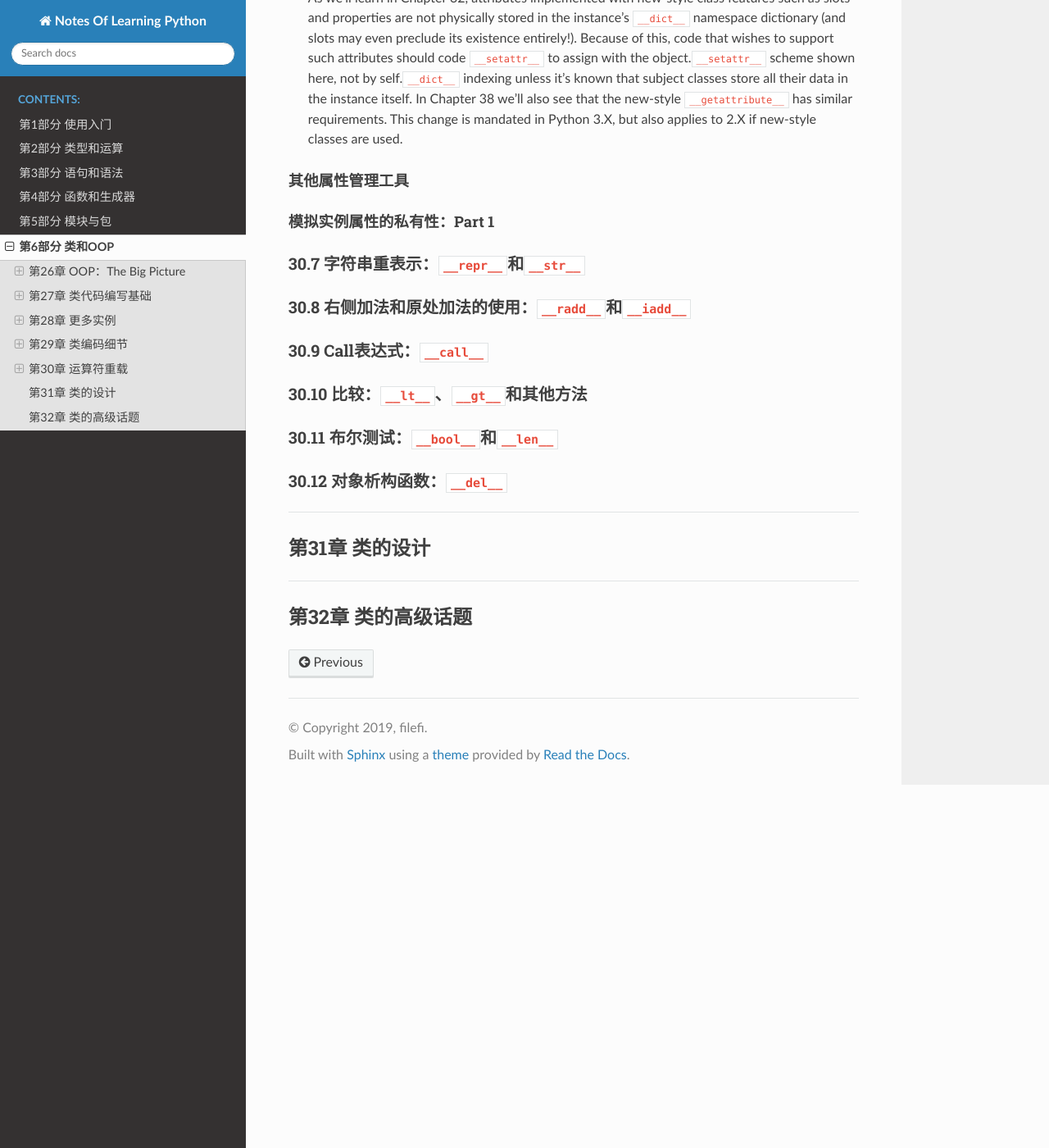
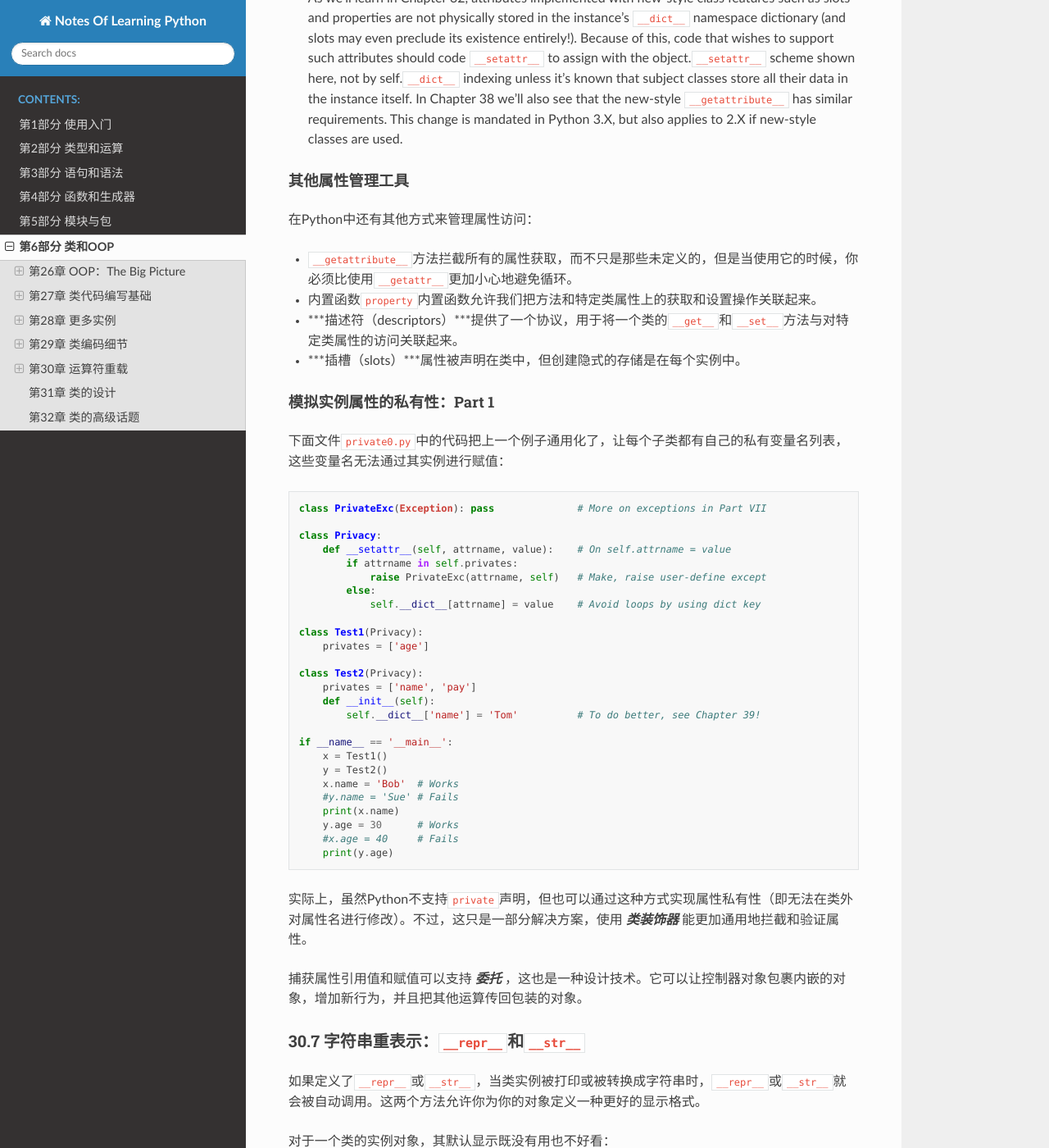
Before and after one commit to filefi/NotesOfLearningPython, a Sphinx documentation site: the page built from source/Part_6_Classes_and_OOP.md, in a window 1280 px wide and 1400 px high, scrolled down 59659 px. Shown: the whole window at 82% size. Built offline with Sphinx 7.4.7 and the Read the Docs theme 2.0.0, drawn with Linux system fonts in a browser that asks for light colours; some of the changed text lies outside the part shown.

````diff
--- a/source/Part_6_Classes_and_OOP.md
+++ b/source/Part_6_Classes_and_OOP.md
@@ -2700,15 +2700,96 @@ object.__setattr__(self, attr, value + 10) # OK: doesn't loop (new-style only)
 
 #### 其他属性管理工具
 
-
+在Python中还有其他方式来管理属性访问：
+
+- `__getattribute__`方法拦截所有的属性获取，而不只是那些未定义的，但是当使用它的时候，你必须比使用`__getattr__`更加小心地避免循环。
+- 内置函数`property`内置函数允许我们把方法和特定类属性上的获取和设置操作关联起来。
+- ***描述符（descriptors）***提供了一个协议，用于将一个类的`__get__`和`__set__`方法与对特定类属性的访问关联起来。
+- ***插槽（slots）***属性被声明在类中，但创建隐式的存储是在每个实例中。
 
 #### 模拟实例属性的私有性：Part 1
 
-
-
-
+下面文件`private0.py`中的代码把上一个例子通用化了，让每个子类都有自己的私有变量名列表，这些变量名无法通过其实例进行赋值：
+
+```python
+class PrivateExc(Exception): pass              # More on exceptions in Part VII
+
+class Privacy:
+    def __setattr__(self, attrname, value):    # On self.attrname = value
+        if attrname in self.privates:
+            raise PrivateExc(attrname, self)   # Make, raise user-define except
+        else:
+            self.__dict__[attrname] = value    # Avoid loops by using dict key
+
+class Test1(Privacy):
+    privates = ['age']
+
+class Test2(Privacy):
+    privates = ['name', 'pay']
+    def __init__(self):
+        self.__dict__['name'] = 'Tom'          # To do better, see Chapter 39!
+
+if __name__ == '__main__':
+    x = Test1()
+    y = Test2()
+    x.name = 'Bob'  # Works
+    #y.name = 'Sue' # Fails
+    print(x.name)
+    y.age = 30      # Works
+    #x.age = 40     # Fails
+    print(y.age)
+```
+
+实际上，虽然Python不支持`private`声明，但也可以通过这种方式实现属性私有性（即无法在类外对属性名进行修改）。不过，这只是一部分解决方案，使用 ***类装饰器*** 能更加通用地拦截和验证属性。
+
+捕获属性引用值和赋值可以支持 ***委托*** ，这也是一种设计技术。它可以让控制器对象包裹内嵌的对象，增加新行为，并且把其他运算传回包装的对象。
 
 ### 30.7 字符串重表示：`__repr__`和`__str__`
+如果定义了`__repr__`或`__str__`，当类实例被打印或被转换成字符串时，`__repr__`或`__str__`就会被自动调用。这两个方法允许你为你的对象定义一种更好的显示格式。
+
+对于一个类的实例对象，其默认显示既没有用也不好看：
+
+```python
+>>> class adder:
+        def __init__(self, value=0):
+            self.data = value                  # Initialize data
+        def __add__(self, other):
+            self.data += other                 # Add other in place (bad form?)
+>>> x = adder()                                # Default displays
+>>> print(x)                                   # 这样的打印输出基本上没什么实际意义
+<__main__.adder object at 0x00000000029736D8>
+>>> x
+<__main__.adder object at 0x00000000029736D8>
+```
+
+但是编写和继承字符串表示方法允许我们自定义显示：
+
+```python
+>>> class addrepr(adder):                       # Inherit __init__, __add__
+        def __repr__(self):                     # Add string representation
+            return 'addrepr(%s)' % self.data    # Convert to as-code string
+>>> x = addrepr(2)                              # Runs __init__
+>>> x + 1                                       # Runs __add__ (x.add() better?)
+>>> x                                           # Runs __repr__
+addrepr(3)
+>>> print(x)                                    # Runs __repr__
+addrepr(3)
+>>> str(x), repr(x)                             # Runs __repr__ for both
+('addrepr(3)', 'addrepr(3)')
+```
+
+上例中，`__repr__`使用基本字符串格式来将被管理的`self.data`对象转换为一种更友好的字符串显示。
+
+#### 为什么要两个显示方法？
+
+针对不同用户（audience），Python提供2个显示方法来支持可替代的显示方案：
+
+- 打印操作会首先尝试`__str__`和`str`内置函数（`print`运行的内部等价形式）。它通常返回一个用户友好的显示。
+- 如果`__str__`不存在，那么`__repr__`会被用于所有其他的环境中，如，交互模式的回应（echoes），函数`repr`，函数`print`，函数`str`，以及nested appearances。该方法通常返回一个类编码（as-code）字符串，可以用来重新创建对象，或者给开发者一个详细的显示。
+
+
+
+#### 显示使用注解（Usage Notes）
 
 
 
````
